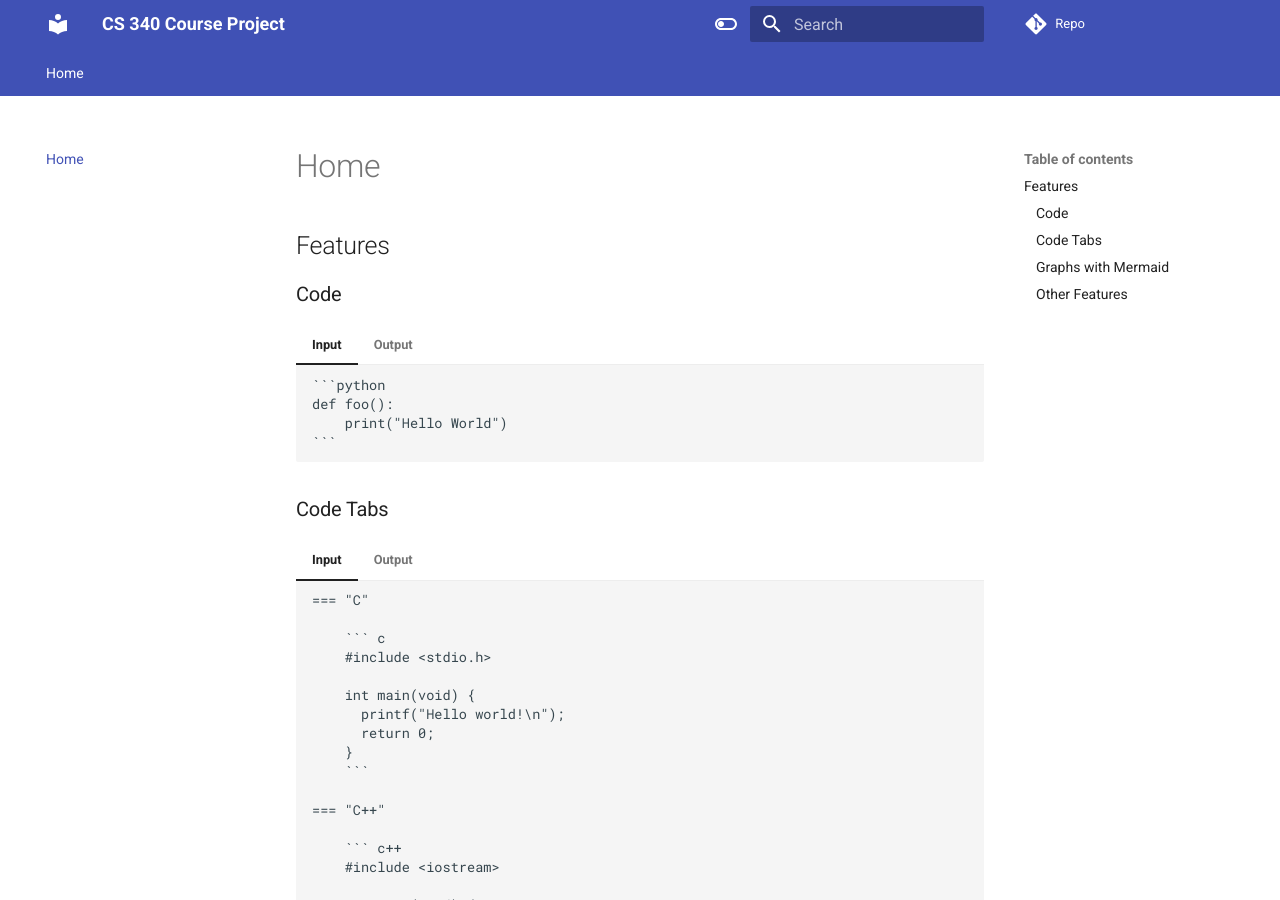
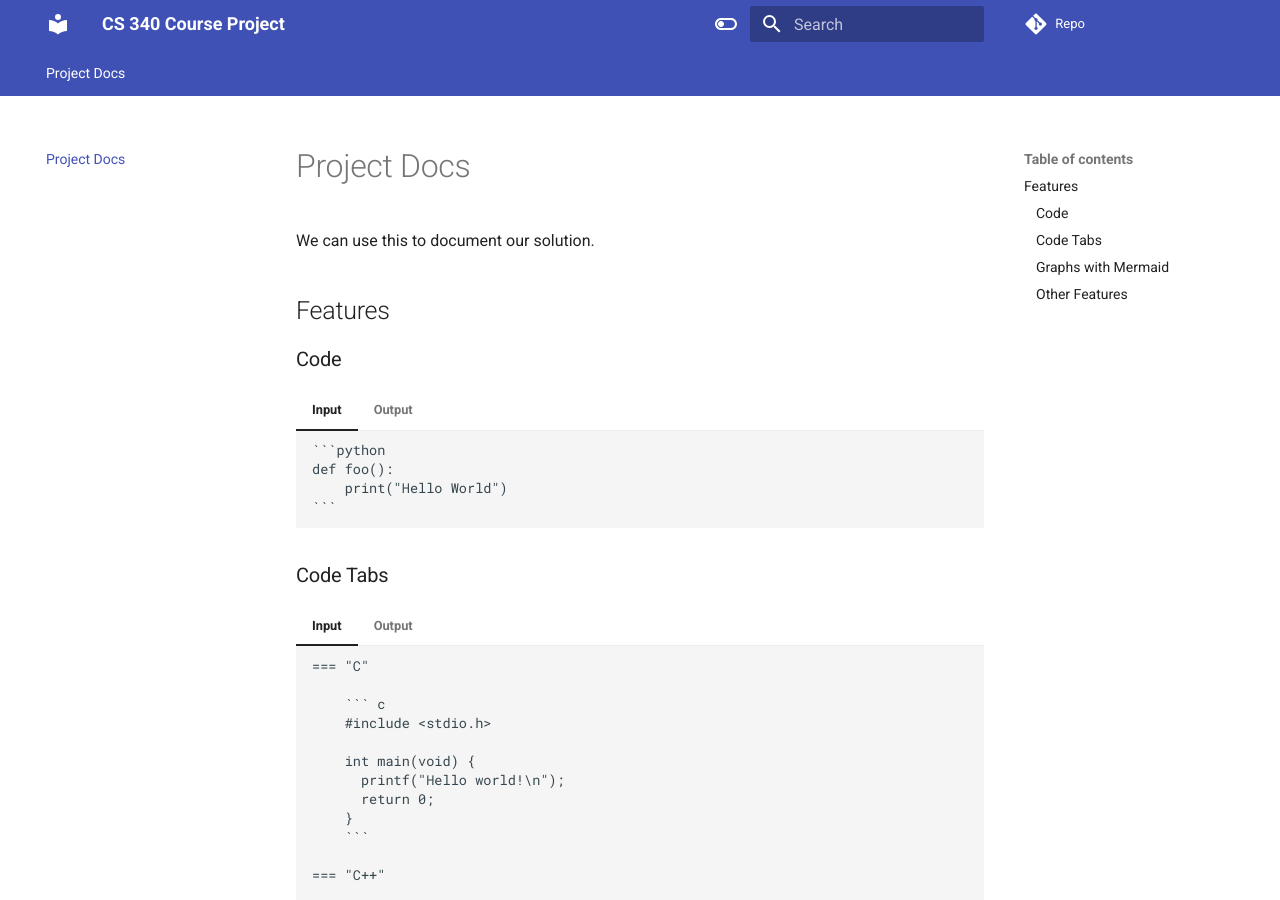
Before and after one commit to jdoiro3/cs340-course-project, an MkDocs documentation site: the page built from docs/index.md, in a window 1280 px wide and 900 px high. Built offline with MkDocs 1.6.1 and Material for MkDocs 9.7.7, drawn with Linux system fonts in a browser that asks for light colours; comment, search, counter and statistics services are not loaded.

Commit message:
added docs

```diff
--- a/docs/index.md
+++ b/docs/index.md
@@ -1,3 +1,7 @@
+# Project Docs
+
+We can use this to document our solution.
+
 ## Features
 
 ### Code
```
